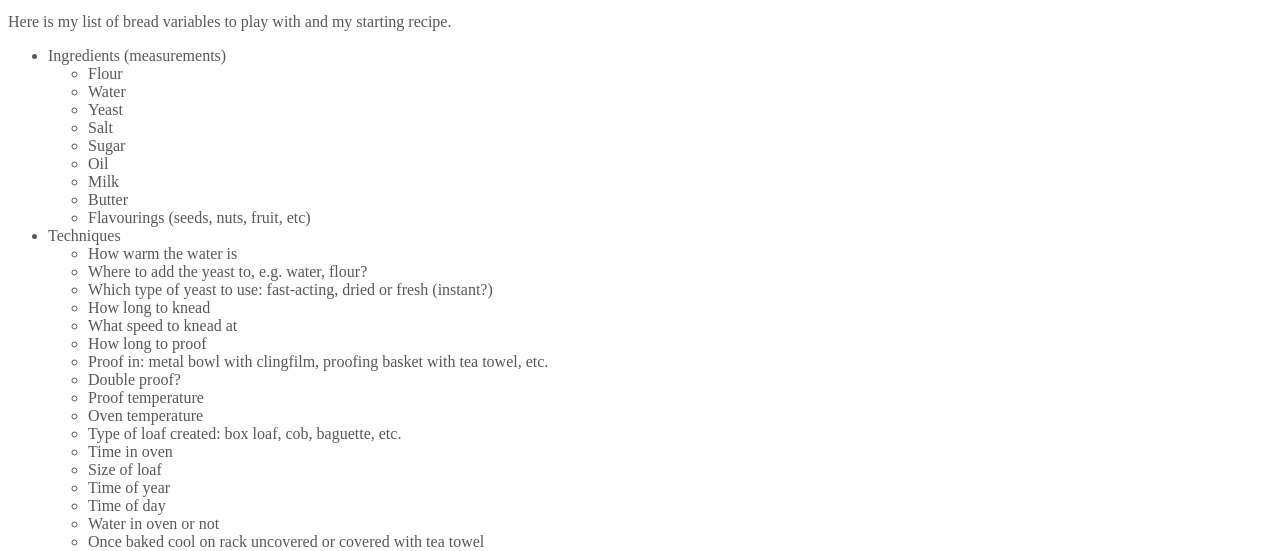
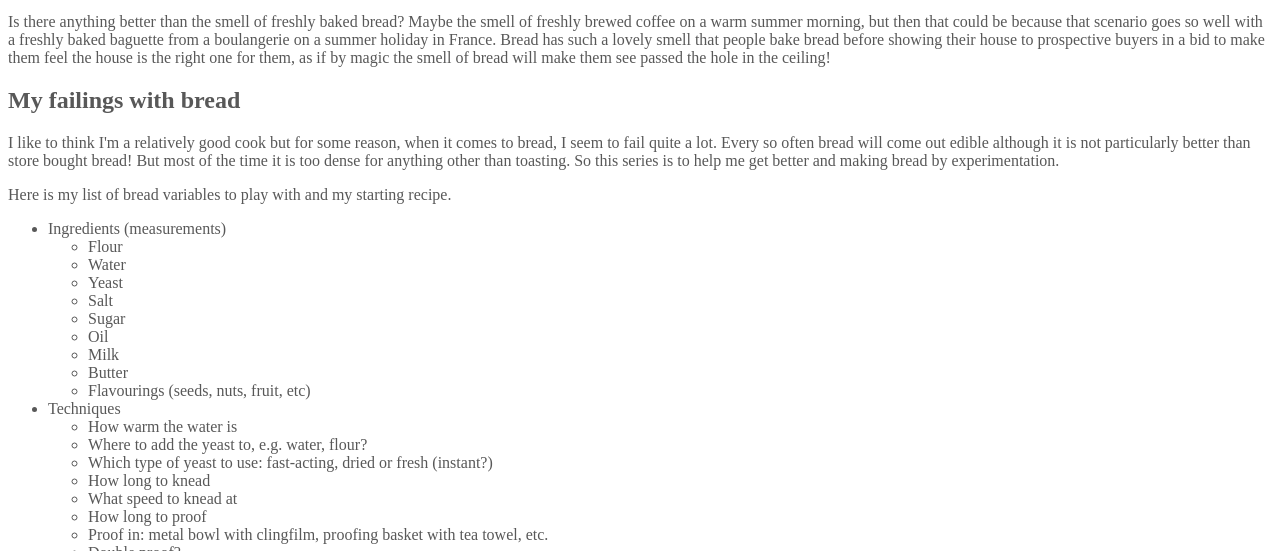
Before and after one commit to sebcarss/sebcarss.github.io.repo, a Gatsby site: page /recipe/bread-chronicles/kitchenaid-to-the-rescue/ in a window 1280 px wide. Shown: the part 77-628 px from the top of the page. Built offline with nearby package versions, Linux system fonts and the light colour scheme; Gatsby itself is replaced by a stand-in of ours.

Commit message:
Add start entry to kitchenaid post

```diff
--- a/src/posts/recipe/bread-chronicles/kitchenaid-to-the-rescue.md
+++ b/src/posts/recipe/bread-chronicles/kitchenaid-to-the-rescue.md
@@ -4,6 +4,12 @@ title: "KitchenAid to the Rescue"
 date: "2018-05-09"
 published: "true"
 ---
+
+Is there anything better than the smell of freshly baked bread? Maybe the smell of freshly brewed coffee on a warm summer morning, but then that could be because that scenario goes so well with a freshly baked baguette from a boulangerie on a summer holiday in France. Bread has such a lovely smell that people bake bread before showing their house to prospective buyers in a bid to make them feel the house is the right one for them, as if by magic the smell of bread will make them see passed the hole in the ceiling!
+
+## My failings with bread
+
+I like to think I'm a relatively good cook but for some reason, when it comes to bread, I seem to fail quite a lot. Every so often bread will come out edible although it is not particularly better than store bought bread! But most of the time it is too dense for anything other than toasting. So this series is to help me get better and making bread by experimentation.
 
 Here is my list of bread variables to play with and my starting recipe.
 
```
